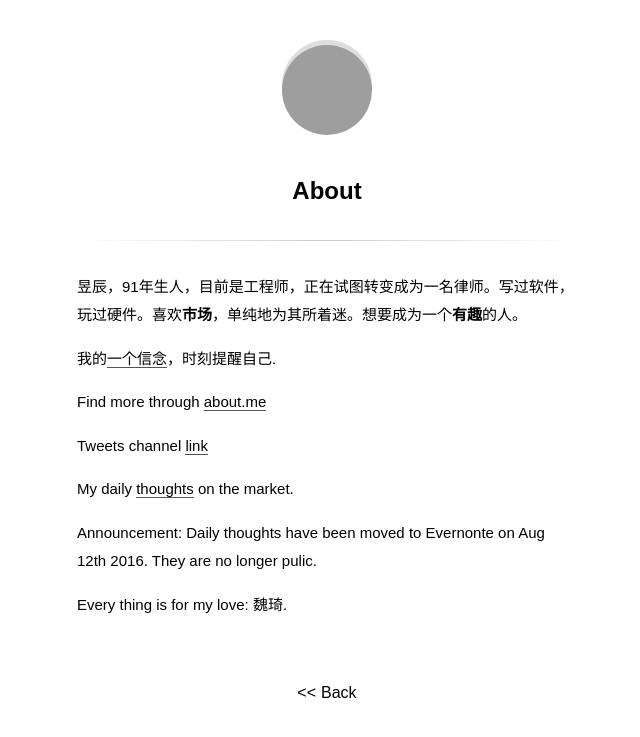
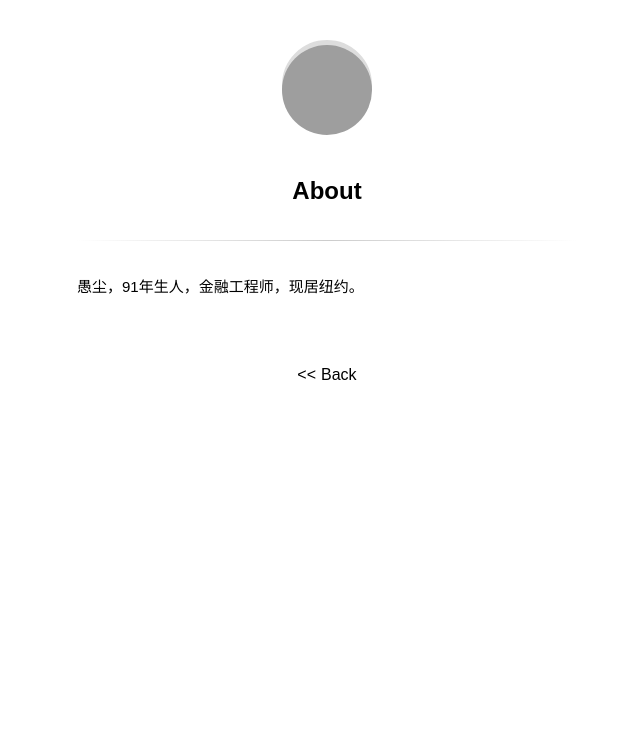
Before and after one commit to psaux0/psaux0.github.io, a Jekyll site: the page built from about.md, in a window 1280 px wide. Shown: the top 737 px of the page, without its empty margins (313-953 px from the left). Built offline with Jekyll 4.4.1, drawn with Linux system fonts in a browser that asks for light colours; some web fonts are replaced; grey boxes are pictures that could not be loaded.

Commit message:
build failed

```diff
--- a/about.md
+++ b/about.md
@@ -1,16 +1,4 @@
 ---
 title: About
 ---
-昱辰，91年生人，目前是工程师，正在试图转变成为一名律师。写过软件，玩过硬件。喜欢**市场**，单纯地为其所着迷。想要成为一个**有趣**的人。
-
-我的[一个信念]({{site.url}}/assets/acreed.pdf)，时刻提醒自己.
-
-Find more through [about.me](https://about.me/yuchensu)
-
-Tweets channel [link]({{site.url}}/tweets.html)
-
-My daily [thoughts](https://www.dropbox.com/sh/eypf8zoimux4i2e/AABmPIUDuQ00JFM_RZA8ERmZa?dl=0) on the market.
-
-Announcement: Daily thoughts have been moved to Evernonte on Aug 12th 2016. They are no longer pulic.
-
-Every thing is for my love: 魏琦.
+愚尘，91年生人，金融工程师，现居纽约。
```
